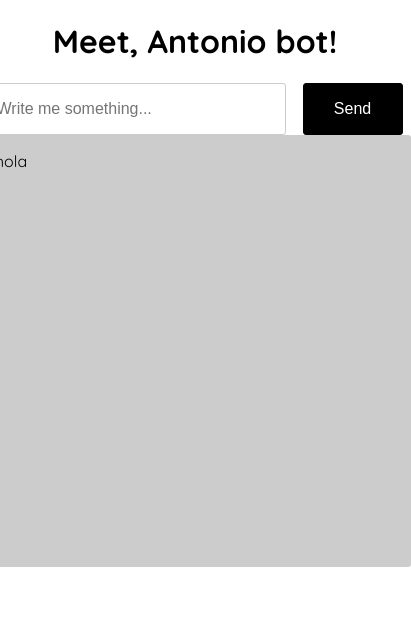
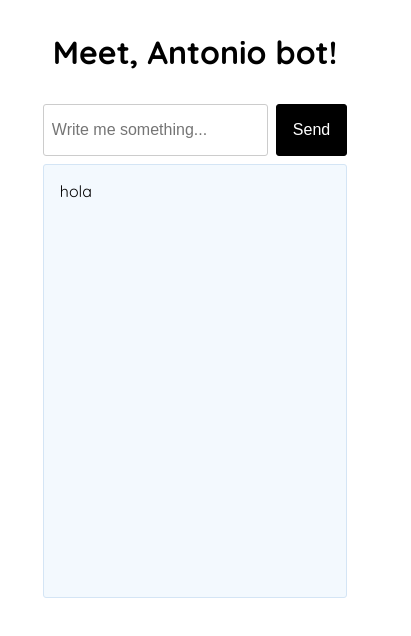
Before and after one commit to antoniwan/antonio-bot, a React (Create React App) app: page / in a window 390 px wide. Shown: the top 636 px of the page, 411 px wide, since content can reach past the window. Built offline with nearby package versions, Linux system fonts and the light colour scheme.

Commit message:
I ❤️ u flexbox. Add some base style improvements. We are going mobile-first.

```diff
--- a/src/components/Chatbox.css
+++ b/src/components/Chatbox.css
@@ -1,31 +1,38 @@
+.chat {
+  display: flex;
+  flex-direction: column;
+  flex-grow: 1;
+  width: 100%;
+}
+
 .chatinput {
-  min-width: 400px;
+  justify-content: space-around;
+  margin-bottom: 0.5em;
   display: flex;
-  justify-content: space-around;
 }
 .chatinput input[type='text'] {
   padding: 0.5em;
   border: 1px solid #ccc;
   border-radius: 3px;
-  min-width: 280px;
   font-size: 1em;
+  margin-right: 0.5em;
+  flex-grow: 1;
 }
 .chatinput button {
   padding: 1em;
   border: 1px solid #000000;
   border-radius: 3px;
-  min-width: 100px;
   background: black;
   color: white;
   font-size: 1em;
+  flex-grow: 0.2;
 }
 
 
 .chatbox {
-  display: block;
-  min-width: 400px;
-  background: #ccc;
+  background: #F3F9FE;
   border-radius: 3px;
   min-height: 400px;
   padding: 1em;
+  border: 1px solid #D4E5F5;
 }
--- a/src/index.css
+++ b/src/index.css
@@ -9,6 +9,8 @@ body {
 .container {
   max-width: 1200px;
   margin: 0 auto;
+  padding-left: 0.5em;
+  padding-right: 0.5em;
 }
 .full_width_column {
   display: flex;
@@ -19,4 +21,6 @@ body {
 
 h1 {
   text-align: center;
+  margin-top: 1em;
+  margin-bottom: 1em;
 }
```
